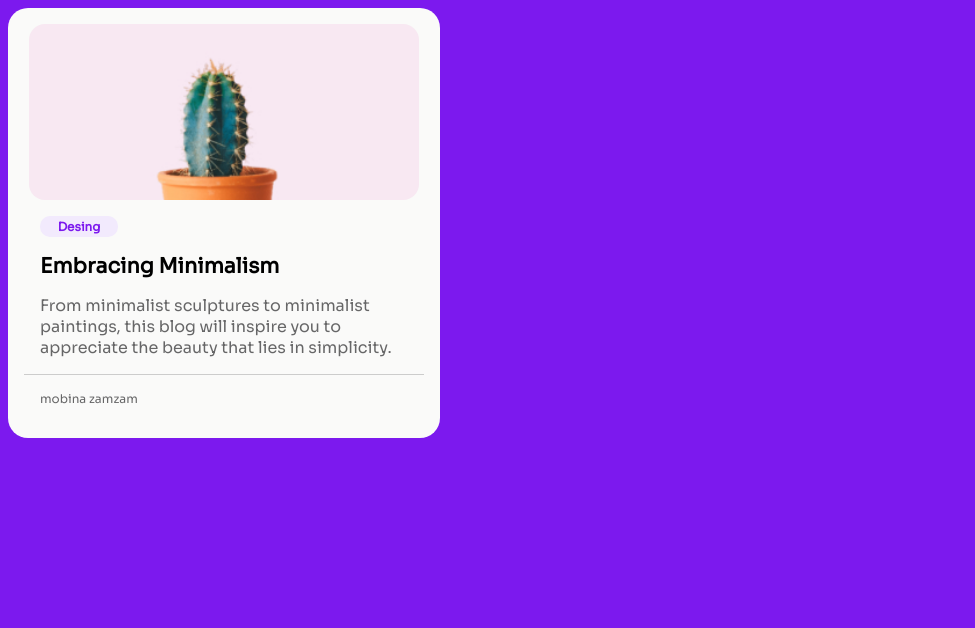
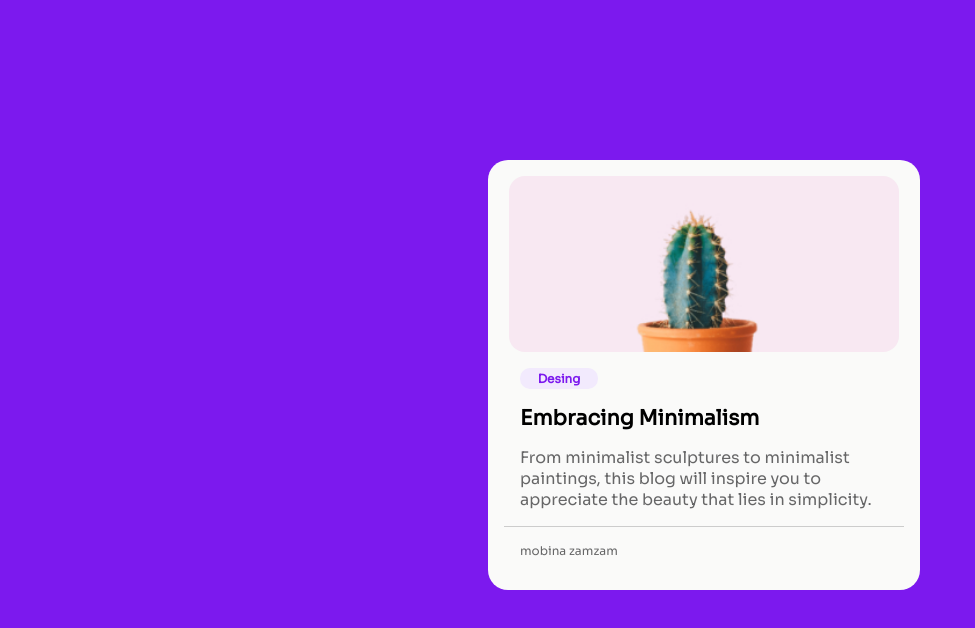
Before and after one commit to mxbxnx/cardbox, a plain HTML site: page index.html in a window 1280 px wide. Shown: the whole page, without its empty margins (0-975 px from the left). Drawn offline with Linux system fonts and the light colour scheme.

Commit message:
change s.th in css

```diff
--- a/CARDbOX.CSS
+++ b/CARDbOX.CSS
@@ -11,6 +11,8 @@ body{
     border-radius: 20px;
     display: flex;
     background-color: #FAFAF9;
+    margin-top: 10rem;
+    margin-left: 30rem;
 }
 .pic{
     display: flex;
```
